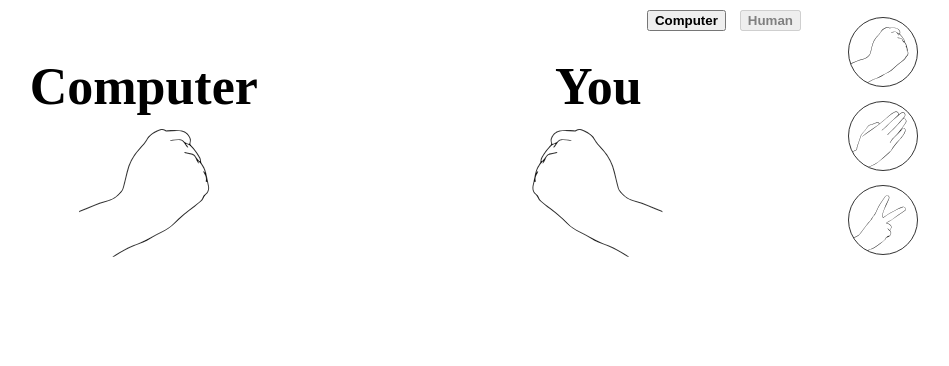
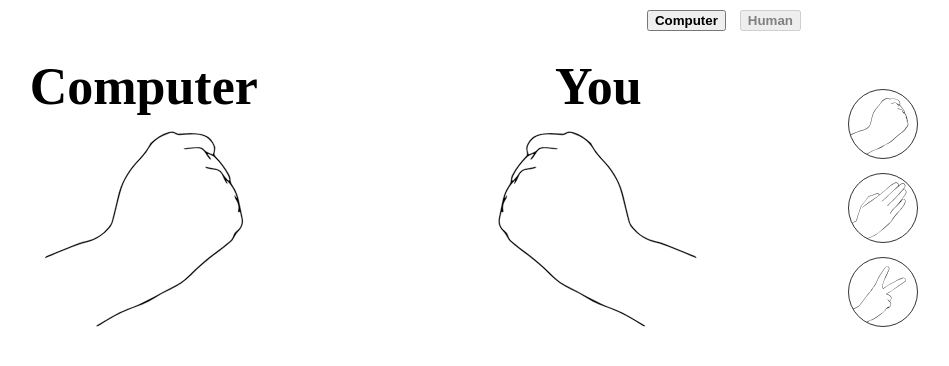
Before and after one commit to therazor/rock-paper-scissors, a React (Create React App) app: page / in a window 1280 px wide. Shown: the top 366 px of the page, without its empty margins (214-1163 px from the left). Built offline with nearby package versions, Linux system fonts and the light colour scheme.

Commit message:
enforce hand aspect ratio

```diff
--- a/src/index.css
+++ b/src/index.css
@@ -90,6 +90,7 @@ main .player .hand {
   background-repeat: no-repeat;
   background-size: contain;
   background-position: center;
+  padding-top: 50%;
 }
 main .player.player-2 .hand {
   transform: scaleX(-1);
```
